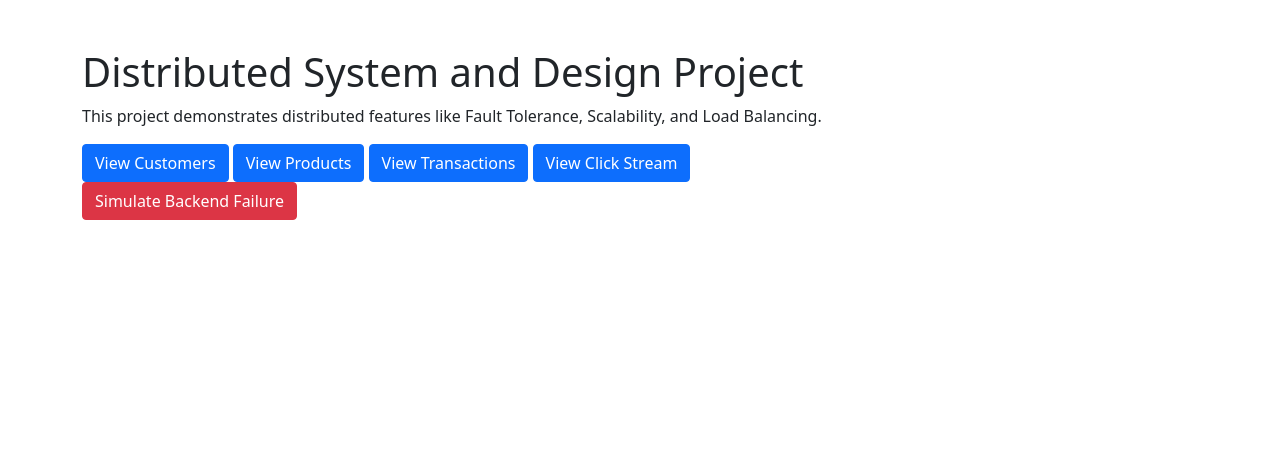
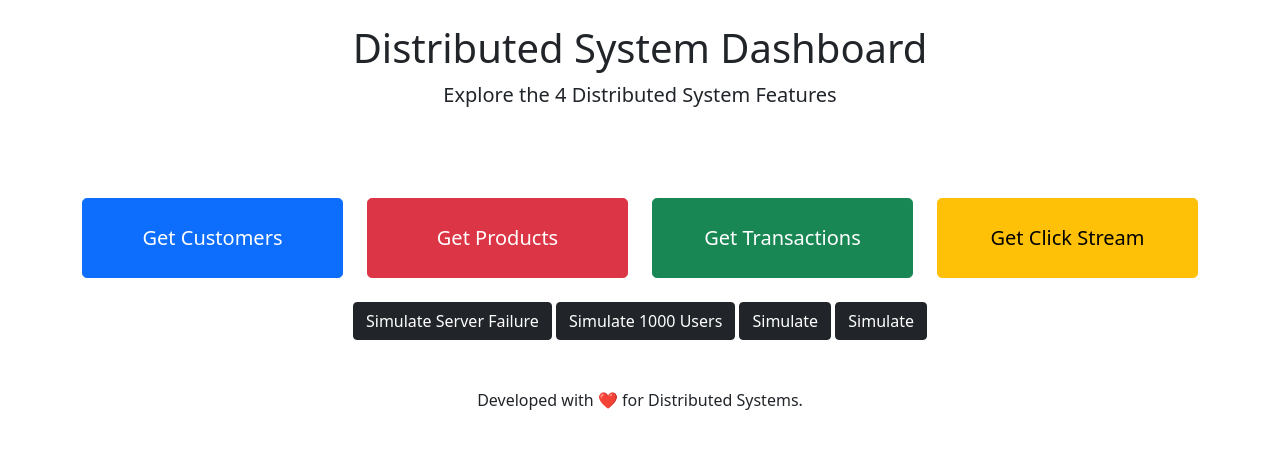
Before and after one commit to Shine-23/Ecommerce-Transactions-using-BigQuery, a Flask app: page / in a window 1280 px wide. Shown: the top 449 px of the page. Run offline with Flask 3, Linux system fonts and the light colour scheme.

Commit message:
+ Updated home.html

```diff
--- a/frontend/templates/home.html
+++ b/frontend/templates/home.html
@@ -5,16 +5,40 @@
     <link href="https://cdn.jsdelivr.net/npm/bootstrap@5.1.3/dist/css/bootstrap.min.css" rel="stylesheet">
 </head>
 <body>
-    <div class="container mt-5">
-        <h1>Distributed System and Design Project</h1>
-        <p>This project demonstrates distributed features like Fault Tolerance, Scalability, and Load Balancing.</p>
-        <div class="mt-3">
-            <a href="/customers" class="btn btn-primary">View Customers</a>
-            <a href="/products" class="btn btn-primary">View Products</a>
-            <a href="/transactions" class="btn btn-primary">View Transactions</a>
-            <a href="/clickstream" class="btn btn-primary">View Click Stream</a>
-        </div>
-        <button onclick="simulateFailure()" class="btn btn-danger">Simulate Backend Failure</button>
+    <div class="container">
+        <header class="text-center py-4">
+            <h1>Distributed System Dashboard</h1>
+            <p class="lead">Explore the 4 Distributed System Features</p>
+        </header>
+
+        <main>
+            <section id="features" class="mt-5 text-center">
+                <div class="row g-4">
+                    <div class="col-md-6 col-lg-3">
+                        <a href="/customers"  class="btn btn-primary btn-lg w-100 py-4">Get Customers</a>
+                    </div>
+                    <div class="col-md-6 col-lg-3">
+                        <a href="/products" class="btn btn-danger btn-lg w-100 py-4">Get Products</a>
+                    </div>
+                    <div class="col-md-6 col-lg-3">
+                        <a href="/transactions" class="btn btn-success btn-lg w-100 py-4">Get Transactions</a>
+                    </div>
+                    <div class="col-md-6 col-lg-3">
+                        <a href="/clickstream" class="btn btn-warning btn-lg w-100 py-4">Get Click Stream</a>
+                    </div>
+                </div>
+                <div class="mt-4">
+                    <button onclick="simulateFailure()" class="btn btn-dark">Simulate Server Failure</button>
+                    <button onclick="" class="btn btn-dark">Simulate 1000 Users</button>
+                    <button onclick="" class="btn btn-dark">Simulate</button>
+                    <button onclick="" class="btn btn-dark">Simulate</button>
+                </div>
+            </section>
+        </main>
+
+        <footer class="text-center mt-5">
+            <p>Developed with ❤️ for Distributed Systems.</p>
+        </footer>
     </div>
     <script>
         function simulateFailure() {
```
